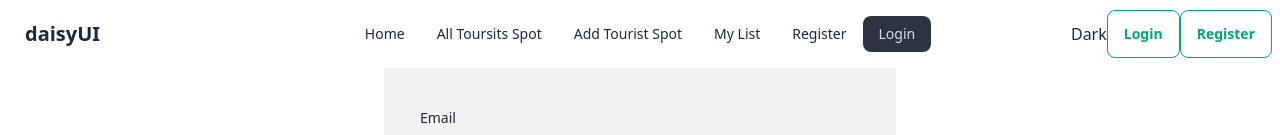
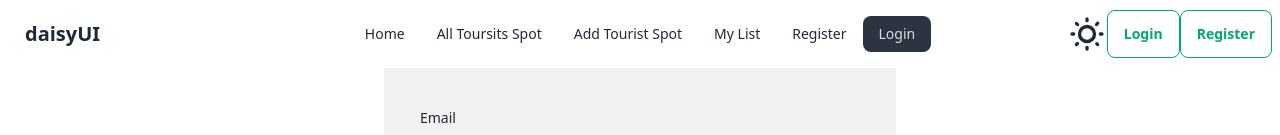
Before and after one commit to BiplobHossainSobuj/tourism-client, a React (Vite) app: page /login in a window 1280 px wide. Shown: the top 135 px of the page. Built offline with nearby package versions, Linux system fonts and the light colour scheme; no server answers.

Commit message:
added theme controller

```diff
--- a/src/App.css
+++ b/src/App.css
@@ -1,11 +1,4 @@
 :root {
     --swiper-theme-color: linear-gradient(to right, #2DD4BF, #2563EB);
     --swiper-navigation-color: #E49A38;
-    --my-color: #fff;
 }
-[data-theme='dark'] {
-    --my-color: #000;
-  }
-  [data-theme='pink'] {
-    --my-color: #ffabc8;
-  }
--- a/src/components/Header/Header.jsx
+++ b/src/components/Header/Header.jsx
@@ -6,15 +6,15 @@
 
 const Header = () => {
     const authInfo = useContext(AuthContext);
-    const {user,logOut} = authInfo;
+    const { user, logOut } = authInfo;
     const [name, setName] = useState(null);
-    const handleLogout =()=>{
+    const handleLogout = () => {
         logOut()
-        .then(()=>{
+            .then(() => {
                 console.log('log out');
             })
-        .catch((err)=>{
-            console.log('log out',err);
+            .catch((err) => {
+                console.log('log out', err);
             })
     }
     const navlinks = <>
@@ -44,17 +44,26 @@
                 </ul>
             </div>
             <div className="navbar-end">
-            <button data-toggle-theme="dark,light" data-act-class="ACTIVECLASS">
-                Dark
-            </button>
+                <label className="swap swap-rotate">
+
+                    {/* this hidden checkbox controls the state */}
+                    <input type="checkbox" className="theme-controller" value="dark" />
+
+                    {/* sun icon */}
+                    <svg className="swap-off fill-current w-10 h-10" xmlns="http://www.w3.org/2000/svg" viewBox="0 0 24 24"><path d="M5.64,17l-.71.71a1,1,0,0,0,0,1.41,1,1,0,0,0,1.41,0l.71-.71A1,1,0,0,0,5.64,17ZM5,12a1,1,0,0,0-1-1H3a1,1,0,0,0,0,2H4A1,1,0,0,0,5,12Zm7-7a1,1,0,0,0,1-1V3a1,1,0,0,0-2,0V4A1,1,0,0,0,12,5ZM5.64,7.05a1,1,0,0,0,.7.29,1,1,0,0,0,.71-.29,1,1,0,0,0,0-1.41l-.71-.71A1,1,0,0,0,4.93,6.34Zm12,.29a1,1,0,0,0,.7-.29l.71-.71a1,1,0,1,0-1.41-1.41L17,5.64a1,1,0,0,0,0,1.41A1,1,0,0,0,17.66,7.34ZM21,11H20a1,1,0,0,0,0,2h1a1,1,0,0,0,0-2Zm-9,8a1,1,0,0,0-1,1v1a1,1,0,0,0,2,0V20A1,1,0,0,0,12,19ZM18.36,17A1,1,0,0,0,17,18.36l.71.71a1,1,0,0,0,1.41,0,1,1,0,0,0,0-1.41ZM12,6.5A5.5,5.5,0,1,0,17.5,12,5.51,5.51,0,0,0,12,6.5Zm0,9A3.5,3.5,0,1,1,15.5,12,3.5,3.5,0,0,1,12,15.5Z" /></svg>
+
+                    {/* moon icon */}
+                    <svg className="swap-on fill-current w-10 h-10" xmlns="http://www.w3.org/2000/svg" viewBox="0 0 24 24"><path d="M21.64,13a1,1,0,0,0-1.05-.14,8.05,8.05,0,0,1-3.37.73A8.15,8.15,0,0,1,9.08,5.49a8.59,8.59,0,0,1,.25-2A1,1,0,0,0,8,2.36,10.14,10.14,0,1,0,22,14.05,1,1,0,0,0,21.64,13Zm-9.5,6.69A8.14,8.14,0,0,1,7.08,5.22v.27A10.15,10.15,0,0,0,17.22,15.63a9.79,9.79,0,0,0,2.1-.22A8.11,8.11,0,0,1,12.14,19.73Z" /></svg>
+
+                </label>
                 {
-                    user?<>
+                    user ? <>
                         <div data-tooltip-id="my-tooltip" data-tooltip-content={name}>
                             <span><Tooltip id="my-tooltip" /></span>
                             <img onMouseOver={() => setName(user.displayName)} className='w-10 mr-2 rounded-full hover:cursor-pointer' alt="user" src={user.photoURL} />
                         </div>
                         <button onClick={handleLogout} className="btn btn-outline btn-success">Log Out</button>
-                    </>:
+                    </> :
                         <div>
                             <Link to='/login'><button className="btn btn-outline btn-success">Login</button></Link>
                             <Link to='/register'><button className="btn btn-outline btn-success">Register</button></Link>
```
Lines whose indentation alone changed are shown as unchanged.
